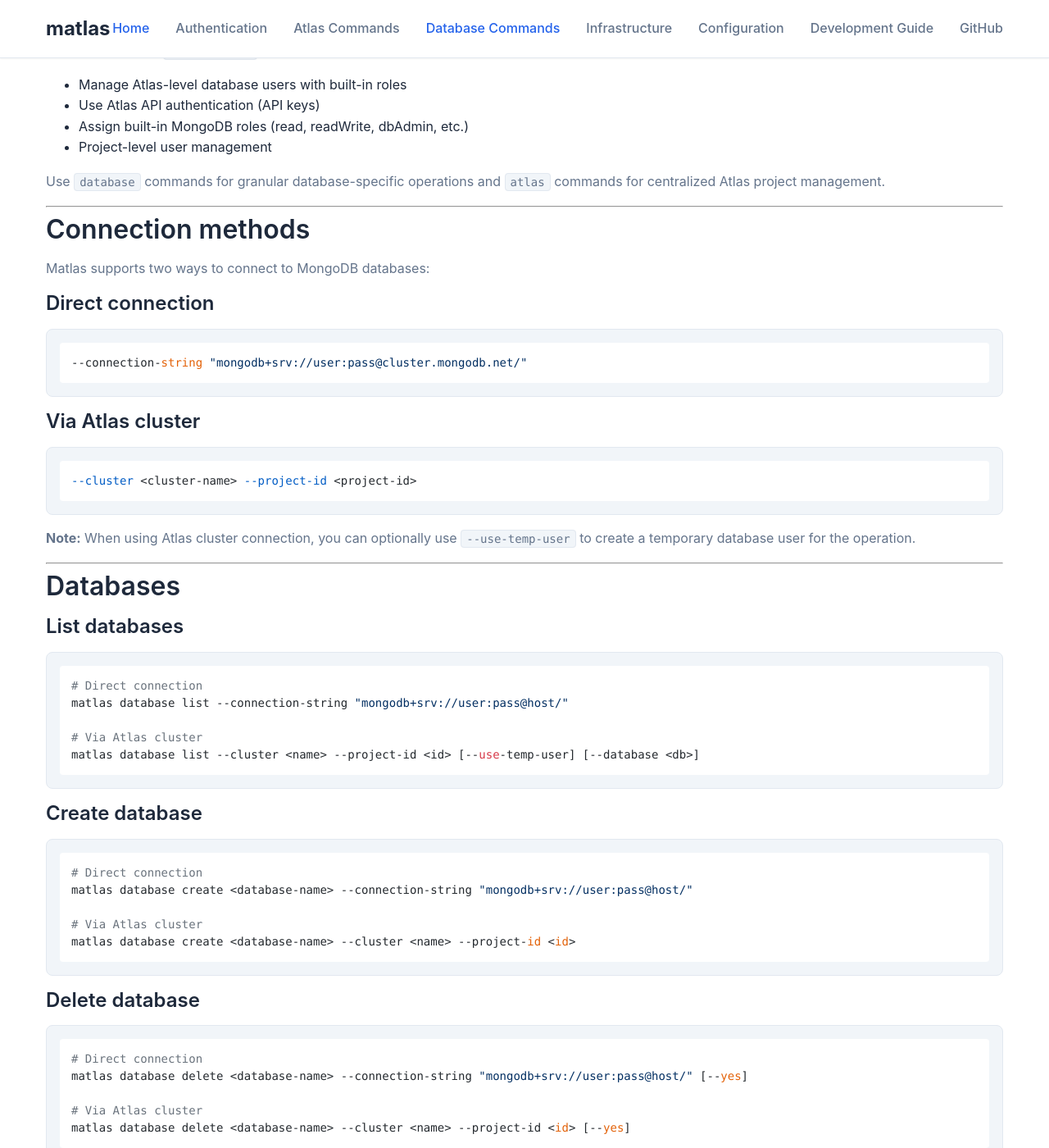
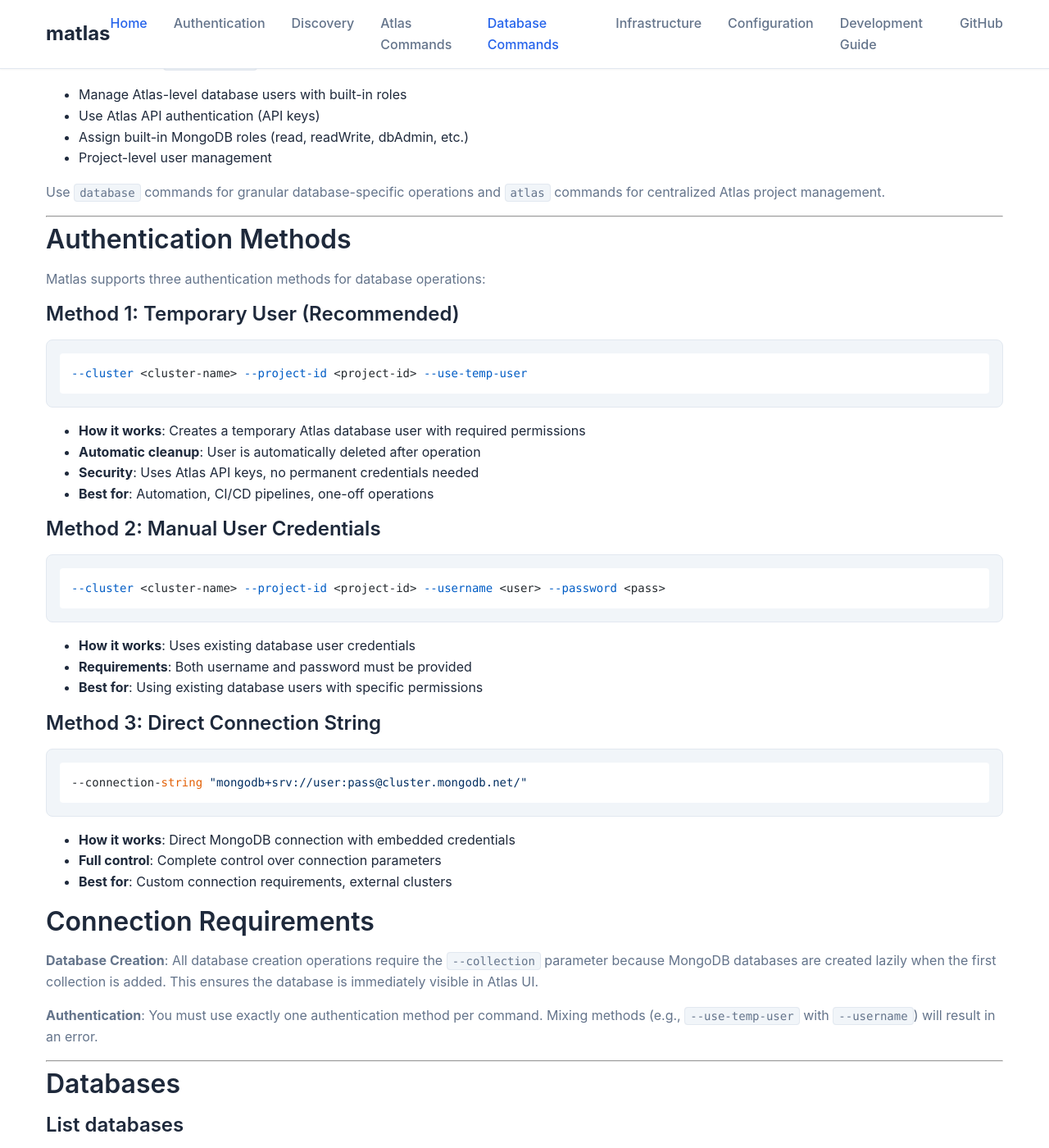
Before and after one commit to teabranch/matlas-cli, a Jekyll site: the page built from docs/database.md, in a window 1280 px wide and 1400 px high, scrolled down 480 px. Shown: the whole window at 82% size. Built offline with Jekyll 4.4.1, drawn with Linux system fonts in a browser that asks for light colours; nearby versions of some CDN libraries; some of the changed text lies outside the part shown.

Commit message:
docs: comprehensive documentation updates for discovery and authentication features
- Add new discovery.md page documenting comprehensive discovery functionality
  - Basic project discovery and ApplyDocument conversion
  - Database-level resource enumeration (databases, collections, indexes, roles)
  - Resource filtering and selection options
  - Performance optimization with caching and parallel discovery
  - Security features and best practices
  - Complete workflow examples and troubleshooting guide

- Update database.md for new authentication model
  - Document three authentication methods: temporary user, manual credentials, direct connection
  - Add requirement for --collection parameter in database creation
  - Update examples to reflect new authentication patterns

- Update infra.md to reference discovery features
  - Link to comprehensive discovery documentation
  - Highlight key discovery capabilities

- Update index.md to feature discovery as core capability
- Update _config.yml navigation to include discovery page

These changes reflect the comprehensive discovery enhancements and new authentication
model implemented in the test infrastructure and core functionality.

````diff
--- a/docs/_config.yml
+++ b/docs/_config.yml
@@ -37,6 +37,8 @@
     url: /
   - title: Authentication
     url: /auth/
+  - title: Discovery
+    url: /discovery/
   - title: Atlas Commands
     url: /atlas/
   - title: Database Commands
--- a/docs/database.md
+++ b/docs/database.md
@@ -29,21 +29,40 @@
 
 ---
 
-## Connection methods
+## Authentication Methods
 
-Matlas supports two ways to connect to MongoDB databases:
+Matlas supports three authentication methods for database operations:
 
-### Direct connection
+### Method 1: Temporary User (Recommended)
+```bash
+--cluster <cluster-name> --project-id <project-id> --use-temp-user
+```
+- **How it works**: Creates a temporary Atlas database user with required permissions
+- **Automatic cleanup**: User is automatically deleted after operation
+- **Security**: Uses Atlas API keys, no permanent credentials needed
+- **Best for**: Automation, CI/CD pipelines, one-off operations
+
+### Method 2: Manual User Credentials
+```bash
+--cluster <cluster-name> --project-id <project-id> --username <user> --password <pass>
+```
+- **How it works**: Uses existing database user credentials
+- **Requirements**: Both username and password must be provided
+- **Best for**: Using existing database users with specific permissions
+
+### Method 3: Direct Connection String
 ```bash
 --connection-string "mongodb+srv://user:pass@cluster.mongodb.net/"
 ```
+- **How it works**: Direct MongoDB connection with embedded credentials
+- **Full control**: Complete control over connection parameters
+- **Best for**: Custom connection requirements, external clusters
 
-### Via Atlas cluster
-```bash
---cluster <cluster-name> --project-id <project-id>
-```
+## Connection Requirements
 
-**Note:** When using Atlas cluster connection, you can optionally use `--use-temp-user` to create a temporary database user for the operation.
+**Database Creation**: All database creation operations require the `--collection` parameter because MongoDB databases are created lazily when the first collection is added. This ensures the database is immediately visible in Atlas UI.
+
+**Authentication**: You must use exactly one authentication method per command. Mixing methods (e.g., `--use-temp-user` with `--username`) will result in an error.
 
 ---
 
@@ -60,12 +79,28 @@
 
 ### Create database
 ```bash
-# Direct connection
-matlas database create <database-name> --connection-string "mongodb+srv://user:pass@host/"
+# Direct connection (requires collection for immediate visibility)
+matlas database create <database-name> \
+  --connection-string "mongodb+srv://user:pass@host/" \
+  --collection <collection-name>
 
-# Via Atlas cluster
-matlas database create <database-name> --cluster <name> --project-id <id>
+# Via Atlas cluster with temporary user (recommended)
+matlas database create <database-name> \
+  --cluster <name> \
+  --project-id <id> \
+  --collection <collection-name> \
+  --use-temp-user
+
+# Via Atlas cluster with manual credentials
+matlas database create <database-name> \
+  --cluster <name> \
+  --project-id <id> \
+  --collection <collection-name> \
+  --username <db-user> \
+  --password <db-password>
 ```
+
+**Important**: Database creation requires the `--collection` parameter because MongoDB databases are created lazily when the first collection is added. This ensures the database is immediately visible in Atlas UI.
 
 ### Delete database
 ```bash
````
Also changed, not shown: docs/discovery.md (added, +447 -0 lines), docs/index.md (+7 -0 lines), docs/infra.md (+14 -35 lines).
